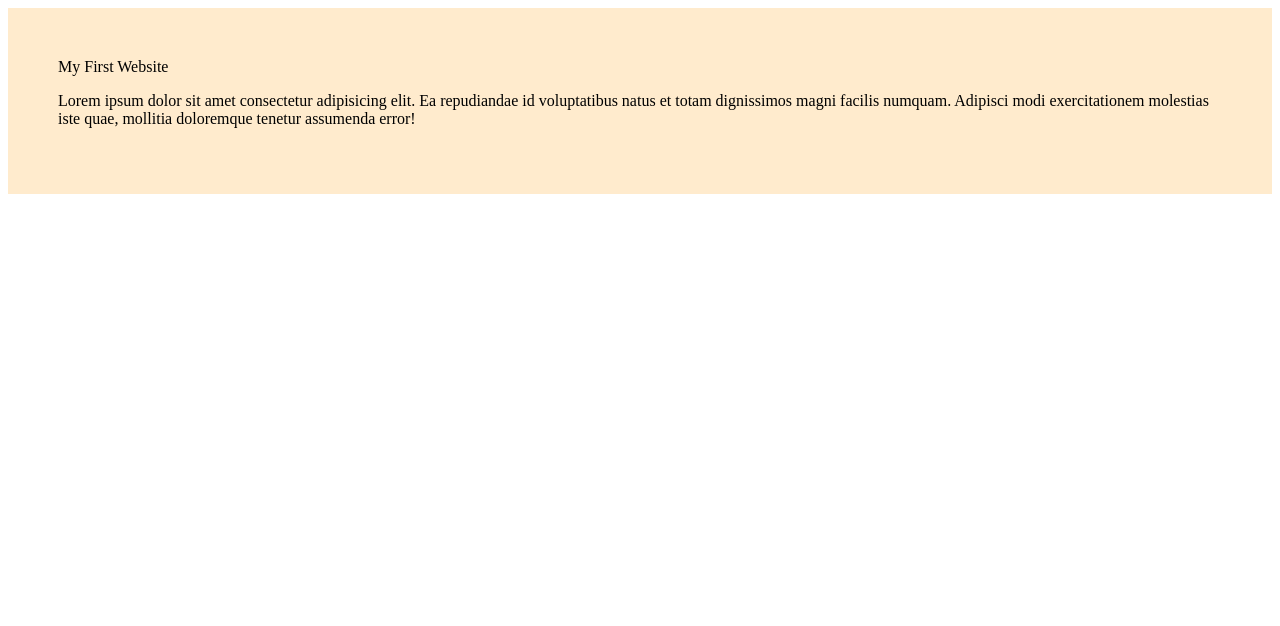
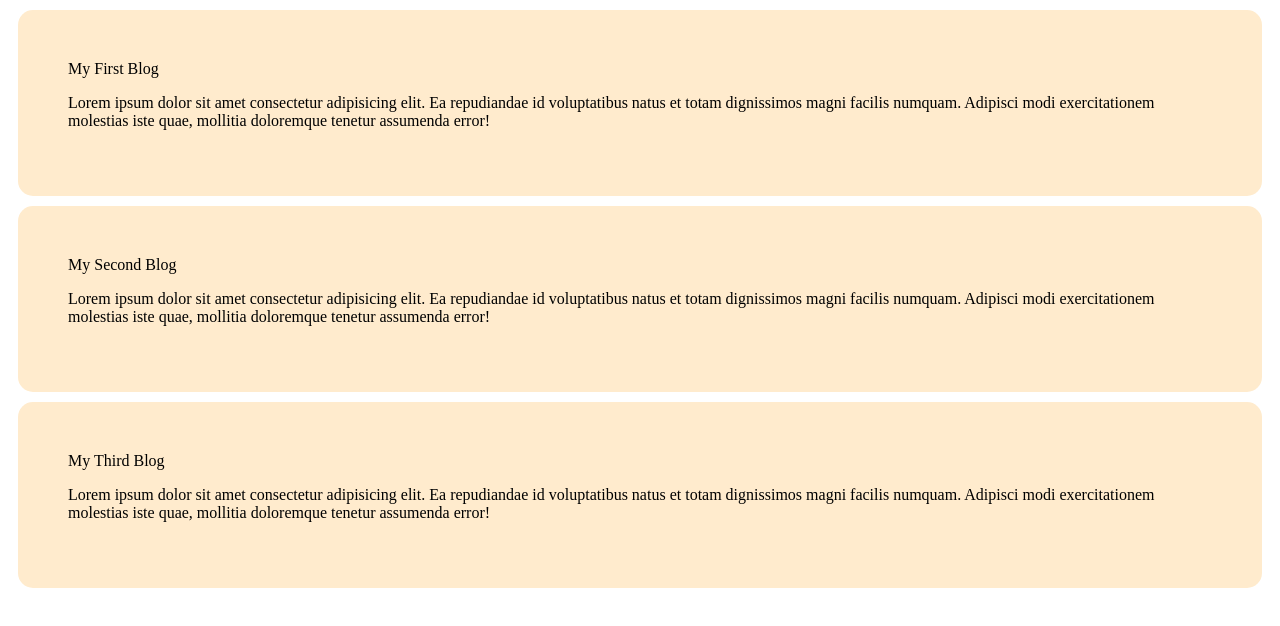
Before and after one commit to MiM1303/module-3, a plain HTML site: page index.html in a window 1280 px wide. Drawn offline with Linux system fonts and the light colour scheme.

Commit message:
added 2nd and 3rd blog part and updated css

```diff
--- a/index.html
+++ b/index.html
@@ -7,7 +7,13 @@
     <link rel="stylesheet" href="styles/blog.css">
 </head>
 <body>
-    <div>My First Website
+    <div>My First Blog
+        <p>Lorem ipsum dolor sit amet consectetur adipisicing elit. Ea repudiandae id voluptatibus natus et totam dignissimos magni facilis numquam. Adipisci modi exercitationem molestias iste quae, mollitia doloremque tenetur assumenda error!</p>
+    </div>
+    <div>My Second Blog
+        <p>Lorem ipsum dolor sit amet consectetur adipisicing elit. Ea repudiandae id voluptatibus natus et totam dignissimos magni facilis numquam. Adipisci modi exercitationem molestias iste quae, mollitia doloremque tenetur assumenda error!</p>
+    </div>
+    <div>My Third Blog
         <p>Lorem ipsum dolor sit amet consectetur adipisicing elit. Ea repudiandae id voluptatibus natus et totam dignissimos magni facilis numquam. Adipisci modi exercitationem molestias iste quae, mollitia doloremque tenetur assumenda error!</p>
     </div>
 
--- a/styles/blog.css
+++ b/styles/blog.css
@@ -1,4 +1,6 @@
 div{
     background-color: blanchedalmond;
     padding: 50px;
+    margin: 10px;
+    border-radius: 15px;
 }
```
